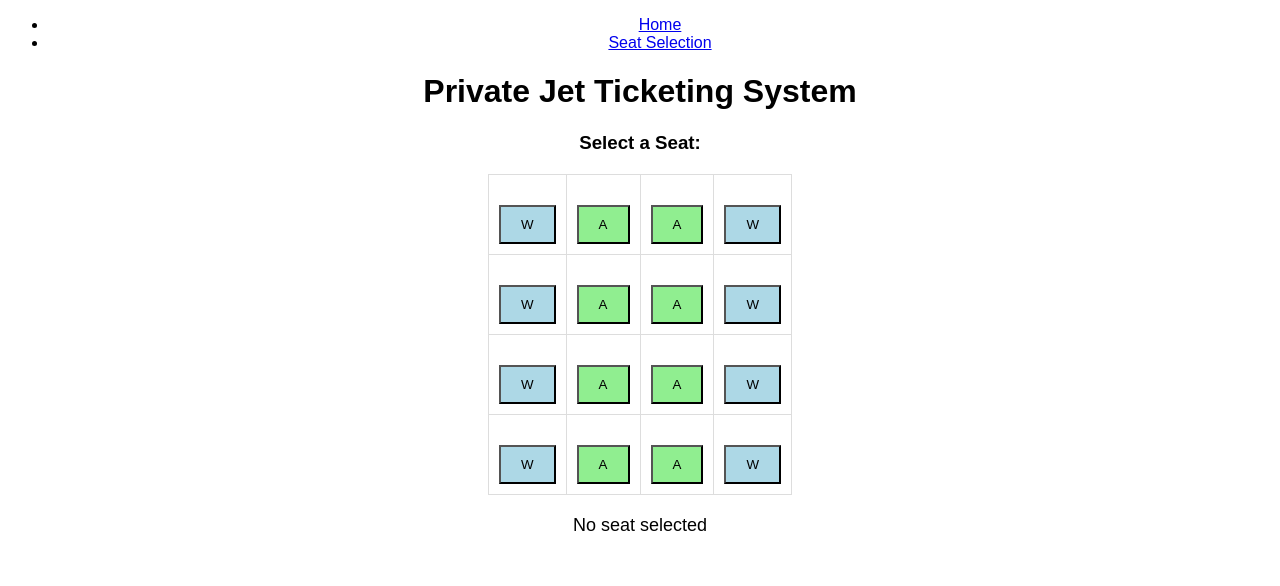
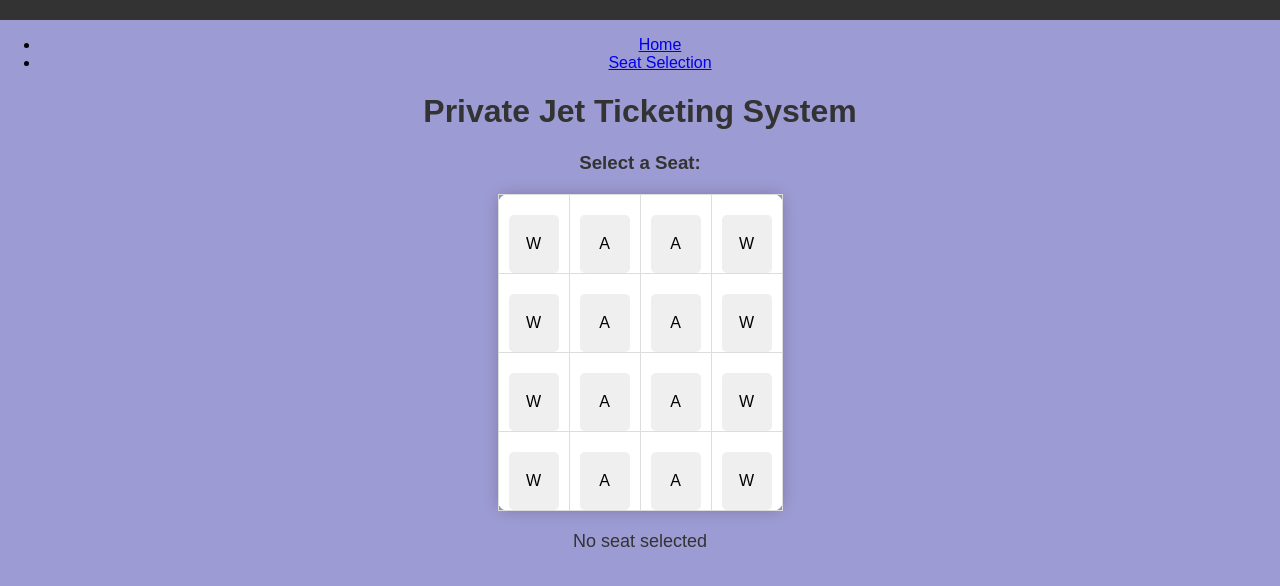
Before and after one commit to IlieBella/TC1L-11, a Flask app: page /booking in a window 1280 px wide. Shown: the top 586 px of the page. Run offline with Flask 3, Linux system fonts and the light colour scheme.

Commit message:
updated seat selection css

```diff
--- a/AryaGit - Copy/static/seatselection.css
+++ b/AryaGit - Copy/static/seatselection.css
@@ -1,11 +1,33 @@
 body {
     font-family: Arial, sans-serif;
     text-align: center;
+    background-color: #f0f8ff;
+    margin: 0;
+    padding: 0;
 }
+
+#plane-layout {
+    margin: 20px auto;
+    border-collapse: collapse;
+    background-color: white;
+    padding: 10px;
+    border-radius: 10px;
+    box-shadow: 0 0 15px rgba(0, 0, 0, 0.2);
+}
+
 
 table {
     margin: 20px auto;
     border-collapse: collapse;
+}
+
+button {
+    width: 100%;
+    height: 100%;
+    font-size: 16px;
+    cursor: pointer;
+    border: none;
+    border-radius: 5px;
 }
 
 td {
@@ -17,25 +39,78 @@
     vertical-align: middle;
 }
 
-.window {
+.window-seat {
     background-color: lightblue;
+    color: white;
+    font-weight: bold;
 }
 
-.aisle {
+.aisle-seat {
     background-color: lightgreen;
+    color: white;
+    font-weight: bold;
 }
 
-.booked {
+.selected-seat {
     background-color: gray;
-    pointer-events: none;
+    color: white;
+    font-weight: bold;
+}
+.price {
+    font-size: 18px;
+    margin-top: 10px;
+    color: #333;
 }
 
 button {
+    padding: 10px;
+    margin-top: 20px;
+    cursor: pointer;
+}
+
+.navbar {
+    background-color: #333;
+    padding: 10px;
+}
+
+.navbar ul {
+    list-style-type: none;
+    margin: 0;
+    padding: 0;
+}
+
+.navbar ul li {
+    display: inline;
+    margin-right: 20px;
+}
+
+.navbar ul li a {
+    color: white;
+    text-decoration: none;
+}
+
+.navbar ul li a:hover {
+    text-decoration: underline;
+}
+
+h1, h3 {
+    color: #333;
+}
+
+.next-button {
+    display: inline-block;
     padding: 10px 20px;
     margin-top: 20px;
+    background-color: #4CAF50;
+    color: white;
+    text-decoration: none;
+    border-radius: 5px;
 }
 
-.price {
-    font-size: 18px;
-    margin-top: 10px;
+.next-button:hover {
+    background-color: #45a049;
 }
+
+body {
+    background-color: #9d9bd3;
+}
```
